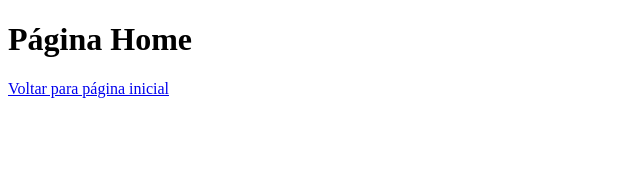
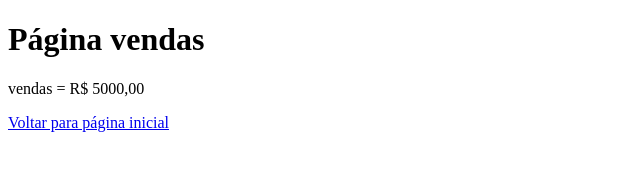
Before and after one commit to MarcosJuniorDev/aulagit, a plain HTML site: page vendas.html in a window 1280 px wide. Shown: the whole page, without its empty margins (0-640 px from the left). Drawn offline with Linux system fonts and the light colour scheme.

Commit message:
teste vendas

```diff
--- a/vendas.html
+++ b/vendas.html
@@ -7,7 +7,8 @@
     <title>Document</title>
 </head>
 <body>
-    <h1>Página Home</h1>
+    <h1>Página vendas</h1>
+    <p>vendas = R$ 5000,00</p>
     <a href="index.html">Voltar para página inicial</a>
 </body>
 </html>
```
